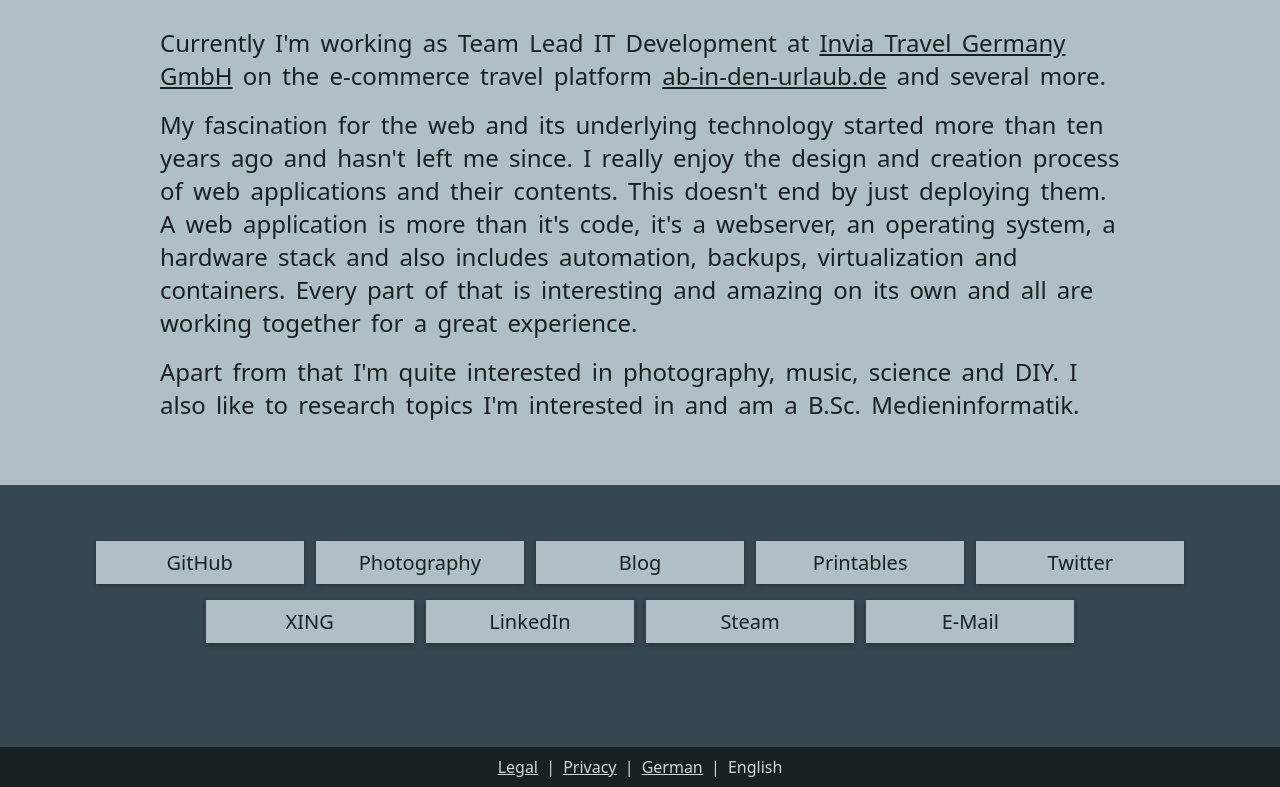
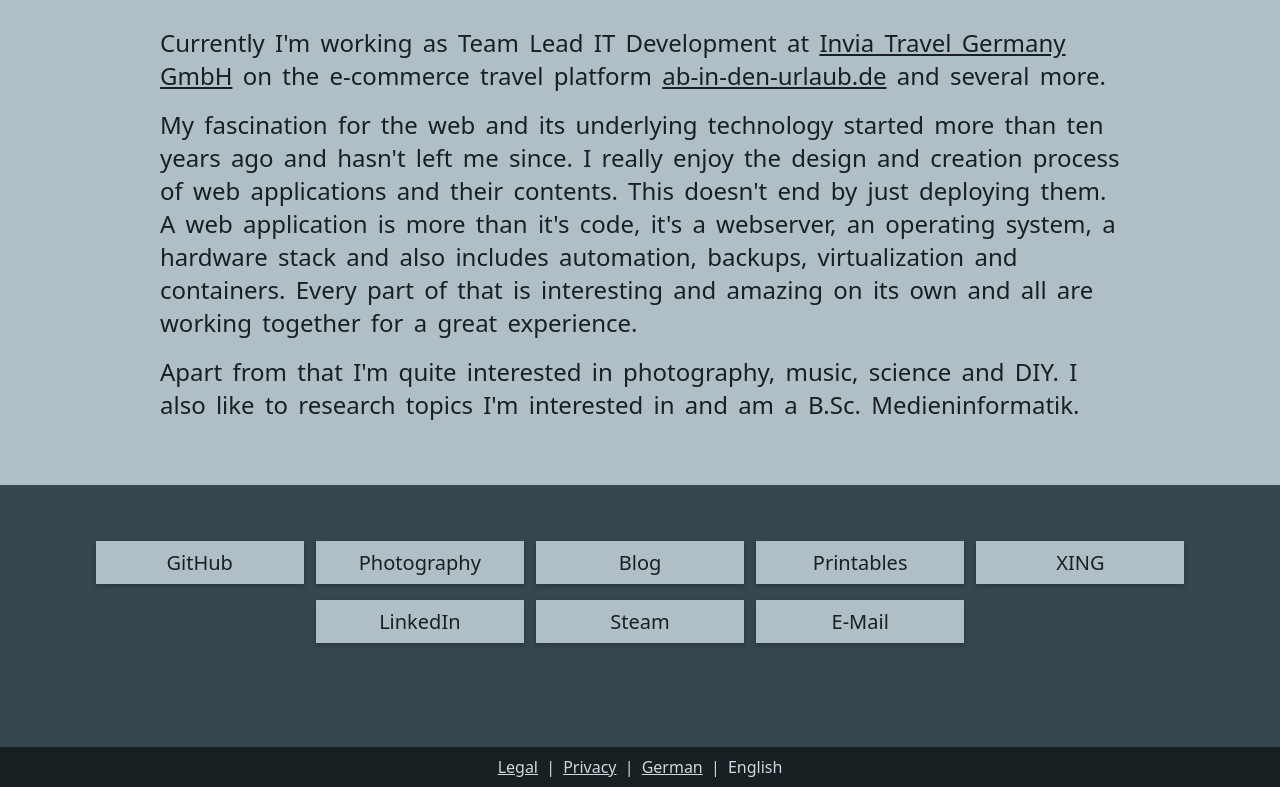
Before and after one commit to medienlampe/bischoff.media, an Eleventy site: page src/english.html in a window 1280 px wide. Shown: the part 254-1041 px from the top of the page. Built offline with nearby package versions, Linux system fonts and the light colour scheme; Eleventy itself is replaced by a stand-in of ours; files that its build step writes are made by us from their sources; what eleventy-sass would draw is missing.

Commit message:
Update english.html

```diff
--- a/src/english.html
+++ b/src/english.html
@@ -79,13 +79,6 @@ permalink: english.html
   >Printables</a
 >
 <a
-  href="https://twitter.com/TheTalesOfImmo"
-  title="Sven Bischoff on Twitter"
-  class="external"
-  rel="me noopener noreferrer"
-  >Twitter</a
->
-<a
   href="https://www.xing.com/profile/Sven_Bischoff10"
   title="Sven Bischoff on XING"
   class="external"
```
